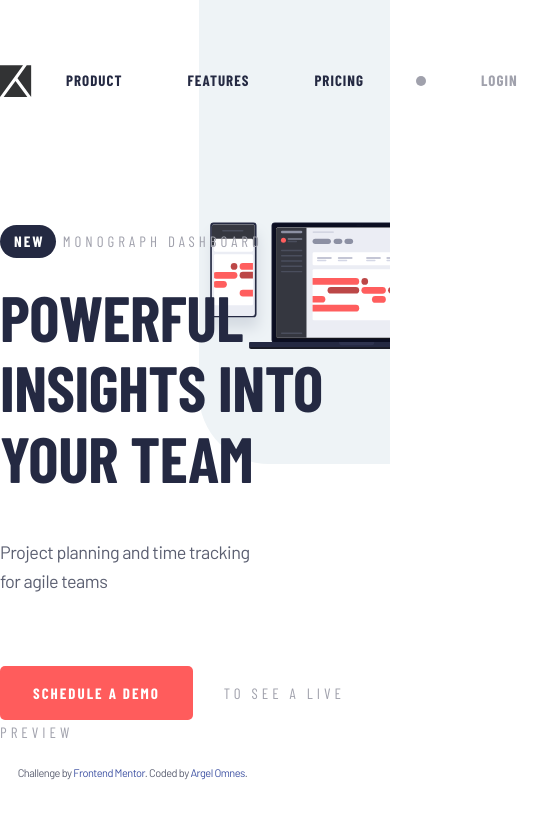
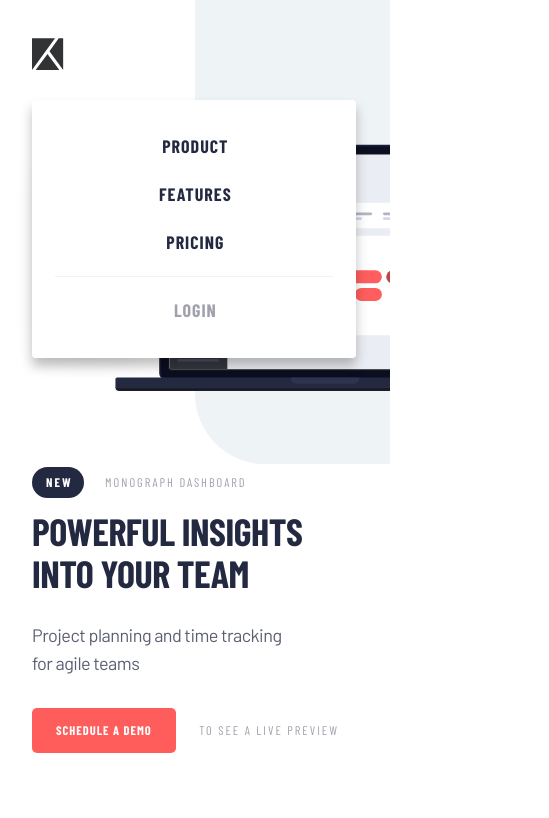
Before and after one commit to argelomnes/project-tracking-intro-component, a website: page index.html in a window 390 px wide. Shown: the whole page, 549 px wide, since content can reach past the window. Drawn offline with nearby package versions, Linux system fonts and the light colour scheme.

Commit message:
Mobile design

```diff
--- a/css/style.css
+++ b/css/style.css
@@ -41,42 +41,51 @@
 
 h1 {
   max-width: 47rem;
-  font-size: 6.4rem;
+  font-size: 3.8rem;
   font-weight: 700;
   line-height: 1.1; }
+  @media (min-width: 960px) {
+    h1 {
+      font-size: 6.4rem; } }
 
 .headline {
-  margin: 2.9rem 0 4.5rem; }
+  margin: 1.9rem 0 2.6rem; }
+  @media (min-width: 960px) {
+    .headline {
+      margin: 2.9rem 0 4.5rem; } }
 
 h3 {
-  margin-top: 7rem;
+  margin-top: 3rem;
   color: hsl(231, 7%, 65%);
   color: var(--blue-gray);
-  font-size: 1.5rem;
-  letter-spacing: 0.4rem; }
+  font-size: 1.25rem;
+  letter-spacing: 0.2rem; }
   h3 strong {
     padding: 0.7rem 1.1rem 0.8rem 1.4rem;
     border-radius: 2rem;
     background-color: hsl(230, 29%, 20%);
     background-color: var(--blue-dark);
     color: #fff;
-    letter-spacing: 0.2rem; }
+    letter-spacing: 0.2rem;
+    margin-right: 1.7rem; }
+  @media (min-width: 960px) {
+    h3 {
+      margin-top: 7rem;
+      font-size: 1.5rem; } }
 
 p {
   max-width: 26.5rem;
   color: hsl(230, 11%, 40%);
   color: var(--blue-gray-dark); }
 
-a {
-  text-decoration: none; }
-
-ul {
-  list-style: none; }
-
 .container {
   max-width: 1112px;
   max-width: var(--grid-width);
-  margin: 6.5rem auto 2rem; }
+  margin: 3.8rem 3.2rem 2rem;
+  position: relative; }
+  @media (min-width: 960px) {
+    .container {
+      margin: 6.5rem auto 2rem; } }
 
 header,
 nav {
@@ -85,58 +94,99 @@
   font-weight: 700;
   text-transform: uppercase; }
 
-nav li {
-  margin: 0 2rem; }
-
+nav {
+  flex-direction: column;
+  background: #fff;
+  border-radius: 3px;
+  top: 6.2rem;
+  width: 83vw;
+  text-align: center;
+  position: absolute;
+  padding: 2.2rem;
+  border: solid 1px #fff;
+  box-shadow: 0 0.8rem 1.2rem rgba(0, 0, 0, 0.25); }
   nav a {
-  padding: 0.7rem 1.1rem 0.8rem 1.4rem;
+    padding: 0.9rem 1.1rem 1rem 1.4rem;
+    display: block;
     transition: 0.2s;
     color: hsl(230, 29%, 20%);
     color: var(--blue-dark);
-  font-size: 1.5rem;
     letter-spacing: 1px; }
-
+    @media (min-width: 960px) {
+      nav a {
+        padding: 0.7rem 1.1rem 0.8rem 1.4rem; } }
   nav a:hover,
   nav a:active {
-  border-radius: 2rem;
     background-color: hsl(0, 100%, 68%);
     background-color: var(--red-primary);
     color: #fff; }
+    @media (min-width: 960px) {
+      nav a:hover,
+      nav a:active {
+        border-radius: 2rem; } }
 
 main {
-  padding-top: 6.2rem; }
+  padding-top: 37.2rem; }
+  @media (min-width: 960px) {
+    main {
+      padding-top: 6.2rem; } }
 
-.main-nav {
-  display: flex;
-  justify-content: space-around; }
+.login {
+  border-top: solid 1px hsl(207, 33%, 95%);
+  border-top: solid 1px var(--blue-gray-light);
+  margin-top: 1rem;
+  padding-top: 1rem; }
+  .login a {
+    color: hsl(231, 7%, 65%);
+    color: var(--blue-gray); }
+  @media (min-width: 960px) {
+    .login::before {
+      content: '';
+      display: block;
+      -ms-grid-row-align: center;
+          align-self: center;
+      width: 1rem;
+      height: 1rem;
+      margin: 0 2.1rem;
+      border-radius: 50%;
+      background-color: hsl(231, 7%, 65%);
+      background-color: var(--blue-gray); } }
 
 .device-bg {
   position: absolute;
   z-index: -10;
   top: 0;
   right: 0;
-  width: 49vw;
+  width: 50vw;
   height: 55vh;
   border-radius: 0 0 0 7rem;
   background-color: hsl(207, 33%, 95%);
   background-color: var(--blue-gray-light); }
   .device-bg > img {
-    height: 33vw;
-    margin-top: 22rem;
+    width: 96vw;
+    margin-top: 14rem;
     float: right; }
 
+footer {
+  display: none; }
   @media (min-width: 960px) {
     footer {
       display: flex;
-    justify-content: center;
       position: fixed;
+      right: 0;
       bottom: 1rem;
       left: 0;
-    right: 0; } }
+      justify-content: center; } }
+
+a {
+  text-decoration: none; }
+
+ul {
+  list-style: none; }
 
 .cta {
-  margin-right: 2.4rem;
-  padding: 1.8rem 3.3rem;
+  margin-right: 1.9rem;
+  padding: 1.4rem 2.4rem 1.5rem;
   transition: 0.3s;
   border: 0;
   border-radius: 5px;
@@ -145,8 +195,12 @@
   color: #fff;
   font-size: inherit;
   font-weight: 700;
-  letter-spacing: 0.2rem;
+  letter-spacing: 0.1rem;
   cursor: pointer; }
+  @media (min-width: 960px) {
+    .cta {
+      margin-right: 2.4rem;
+      padding: 1.8rem 3.3rem; } }
   .cta:hover {
     transform: scale(1.01);
     box-shadow: 0.1rem 0.2rem 1rem rgba(0, 0, 0, 0.3); }
@@ -157,20 +211,3 @@
     background-color: hsl(359, 100%, 76%);
     background-color: var(--red-primary-light);
     box-shadow: 0 0.15rem 0.3rem rgba(0, 0, 0, 0.6); }
-
-.login {
-  display: flex; }
-  .login a {
-    color: hsl(231, 7%, 65%);
-    color: var(--blue-gray); }
-  .login::before {
-    content: '';
-    display: block;
-    -ms-grid-row-align: center;
-        align-self: center;
-    width: 1rem;
-    height: 1rem;
-    margin: 0 2.1rem;
-    border-radius: 50%;
-    background-color: hsl(231, 7%, 65%);
-    background-color: var(--blue-gray); }
--- a/sass/_base.scss
+++ b/sass/_base.scss
@@ -27,150 +27,3 @@
 img {
     display: block;
 }
-
-// typography
-h1,
-h2,
-h3,
-nav,
-.cta {
-    font-family: 'Barlow Condensed', sans-serif;
-    font-weight: 400;
-    text-transform: uppercase;
-}
-
-h1 {
-    max-width: 47rem;
-
-    font-size: 6.4rem;
-    font-weight: 700;
-    line-height: 1.1;
-}
-
-.headline {
-    margin: 2.9rem 0 4.5rem;
-}
-
-h3 {
-    margin-top: 7rem;
-
-    color: var(--blue-gray);
-    font-size: 1.5rem;
-    letter-spacing: 0.4rem;
-
-    strong {
-        padding: 0.7rem 1.1rem 0.8rem 1.4rem;
-
-        border-radius: 2rem;
-
-        background-color: var(--blue-dark);
-
-        color: #fff;
-        letter-spacing: 0.2rem;
-    }
-}
-
-p {
-    max-width: 26.5rem;
-
-    color: var(--blue-gray-dark);
-}
-
-a {
-    text-decoration: none;
-}
-
-ul {
-    list-style: none;
-}
-
-// layout
-.container {
-    max-width: var(--grid-width);
-    margin: 6.5rem auto 2rem;
-}
-
-// header {
-//     background-color: antiquewhite;
-// }
-
-// nav {
-//     background-color: aqua;
-// }
-
-header,
-nav {
-    display: flex;
-
-    justify-content: space-between;
-
-    font-weight: 700;
-    text-transform: uppercase;
-    // align-items: center;
-}
-
-nav {
-    li {
-        margin: 0 2rem;
-    }
-    a {
-        // padding: 1rem 2.1rem;
-        padding: 0.7rem 1.1rem 0.8rem 1.4rem;
-
-        transition: 0.2s;
-
-        color: var(--blue-dark);
-        font-size: 1.5rem;
-        letter-spacing: 1px;
-    }
-
-    a:hover,
-    a:active {
-        border-radius: 2rem;
-
-        background-color: var(--red-primary);
-
-        color: #fff;
-    }
-}
-
-main {
-    padding-top: 6.2rem;
-}
-
-.main-nav {
-    display: flex;
-
-    justify-content: space-around;
-}
-
-.device-bg {
-    position: absolute;
-    z-index: -10;
-    top: 0;
-    right: 0;
-
-    width: 49vw;
-    height: 55vh;
-
-    border-radius: 0 0 0 7rem;
-
-    background-color: var(--blue-gray-light);
-
-    & > img {
-        height: 33vw;
-        margin-top: 22rem;
-        float: right;
-    }
-}
-
-footer {
-    @media (--lg-viewport) {
-        display: flex;
-        justify-content: center;
-        position: fixed;
-        bottom: 1rem;
-        left: 0;
-        right: 0;
-    }
-}
--- a/sass/_components.scss
+++ b/sass/_components.scss
@@ -1,6 +1,14 @@
+a {
+    text-decoration: none;
+}
+
+ul {
+    list-style: none;
+}
+
 .cta {
-    margin-right: 2.4rem;
-    padding: 1.8rem 3.3rem;
+    margin-right: 1.9rem;
+    padding: 1.4rem 2.4rem 1.5rem;
 
     transition: 0.3s;
 
@@ -12,9 +20,14 @@
     color: #fff;
     font-size: inherit;
     font-weight: 700;
-    letter-spacing: 0.2rem;
+    letter-spacing: 0.1rem;
 
     cursor: pointer;
+
+    @media (--lg-viewport) {
+        margin-right: 2.4rem;
+        padding: 1.8rem 3.3rem;
+    }
 
     &:hover {
         transform: scale(1.01);
@@ -32,29 +45,3 @@
         box-shadow: 0 0.15rem 0.3rem rgba(0, 0, 0, 0.6);
     }
 }
-
-.login {
-    display: flex;
-
-    // justify-content: center;
-
-    a {
-        color: var(--blue-gray);
-    }
-
-    &::before {
-        content: '';
-
-        display: block;
-
-        align-self: center;
-
-        width: 1rem;
-        height: 1rem;
-        margin: 0 2.1rem;
-
-        border-radius: 50%;
-
-        background-color: var(--blue-gray);
-    }
-}
--- /dev/null
+++ b/sass/_layout.scss
@@ -0,0 +1,157 @@
+.container {
+    max-width: var(--grid-width);
+    margin: 3.8rem 3.2rem 2rem;
+    position: relative;
+
+    @media (--lg-viewport) {
+        margin: 6.5rem auto 2rem;
+    }
+}
+
+// header {
+//     background-color: antiquewhite;
+// }
+
+// nav {
+//     background-color: aqua;
+// }
+
+header,
+nav {
+    display: flex;
+
+    // align-items: center;
+    justify-content: space-between;
+
+    font-weight: 700;
+    text-transform: uppercase;
+}
+
+nav {
+    // width: 2.4rem;
+    // height: 1.6rem;
+    flex-direction: column;
+
+    background: #fff;
+    border-radius: 3px;
+
+    // flex-direction: column;
+    top: 6.2rem;
+    width: 83vw;
+    text-align: center;
+    position: absolute;
+    padding: 2.2rem;
+    border: solid 1px #fff;
+
+    box-shadow: 0 0.8rem 1.2rem rgba(0, 0, 0, 0.25);
+
+    li {
+        // margin: 0rem 2rem;
+    }
+
+    a {
+        padding: 0.9rem 1.1rem 1rem 1.4rem;
+        display: block;
+        transition: 0.2s;
+
+        color: var(--blue-dark);
+        // font-size: 1.5rem;
+        letter-spacing: 1px;
+
+        @media (--lg-viewport) {
+            padding: 0.7rem 1.1rem 0.8rem 1.4rem;
+        }
+    }
+
+    a:hover,
+    a:active {
+        background-color: var(--red-primary);
+
+        color: #fff;
+
+        @media (--lg-viewport) {
+            border-radius: 2rem;
+        }
+    }
+}
+
+main {
+    padding-top: 37.2rem;
+
+    @media (--lg-viewport) {
+        padding-top: 6.2rem;
+    }
+}
+
+.main-nav {
+    // display: flex;
+
+    // justify-content: space-around;
+}
+
+.login {
+    // display: flex;
+
+    // justify-content: center;
+    border-top: solid 1px var(--blue-gray-light);
+    margin-top: 1rem;
+    padding-top: 1rem;
+
+    & a {
+        color: var(--blue-gray);
+    }
+
+    &::before {
+        @media (--lg-viewport) {
+            content: '';
+
+            display: block;
+
+            align-self: center;
+
+            width: 1rem;
+            height: 1rem;
+            margin: 0 2.1rem;
+
+            border-radius: 50%;
+
+            background-color: var(--blue-gray);
+        }
+    }
+}
+
+.device-bg {
+    position: absolute;
+    z-index: -10;
+    top: 0;
+    right: 0;
+
+    width: 50vw;
+    height: 55vh;
+
+    border-radius: 0 0 0 7rem;
+
+    background-color: var(--blue-gray-light);
+
+    & > img {
+        // height: 33vw; dekstop
+        width: 96vw;
+
+        // margin-top: 22rem; desktop
+        margin-top: 14rem;
+        float: right;
+    }
+}
+
+footer {
+    display: none;
+    @media (--lg-viewport) {
+        display: flex;
+        position: fixed;
+        right: 0;
+        bottom: 1rem;
+        left: 0;
+
+        justify-content: center;
+    }
+}
--- /dev/null
+++ b/sass/_typography.scss
@@ -0,0 +1,61 @@
+h1,
+h2,
+h3,
+nav,
+.cta {
+    font-family: 'Barlow Condensed', sans-serif;
+    font-weight: 400;
+    text-transform: uppercase;
+}
+
+h1 {
+    max-width: 47rem;
+
+    font-size: 3.8rem;
+    font-weight: 700;
+    line-height: 1.1;
+
+    @media (--lg-viewport) {
+        font-size: 6.4rem;
+    }
+}
+
+.headline {
+    margin: 1.9rem 0 2.6rem;
+
+    @media (--lg-viewport) {
+        margin: 2.9rem 0 4.5rem;
+    }
+}
+
+h3 {
+    margin-top: 3rem;
+
+    color: var(--blue-gray);
+    font-size: 1.25rem;
+    letter-spacing: 0.2rem;
+
+    strong {
+        padding: 0.7rem 1.1rem 0.8rem 1.4rem;
+
+        border-radius: 2rem;
+
+        background-color: var(--blue-dark);
+
+        color: #fff;
+        letter-spacing: 0.2rem;
+        margin-right: 1.7rem;
+    }
+
+    @media (--lg-viewport) {
+        margin-top: 7rem;
+
+        font-size: 1.5rem;
+    }
+}
+
+p {
+    max-width: 26.5rem;
+
+    color: var(--blue-gray-dark);
+}
```
Also changed, not shown: sass/main.scss (+6 -4 lines). Lines whose indentation alone changed are shown as unchanged.
